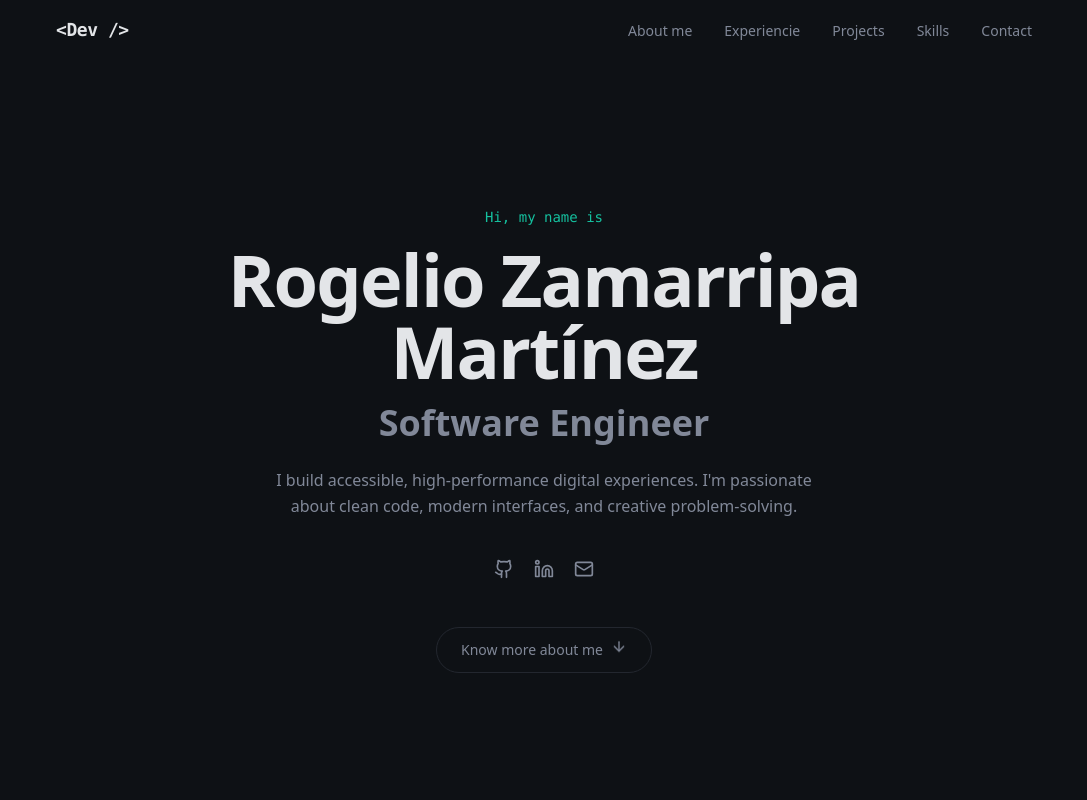
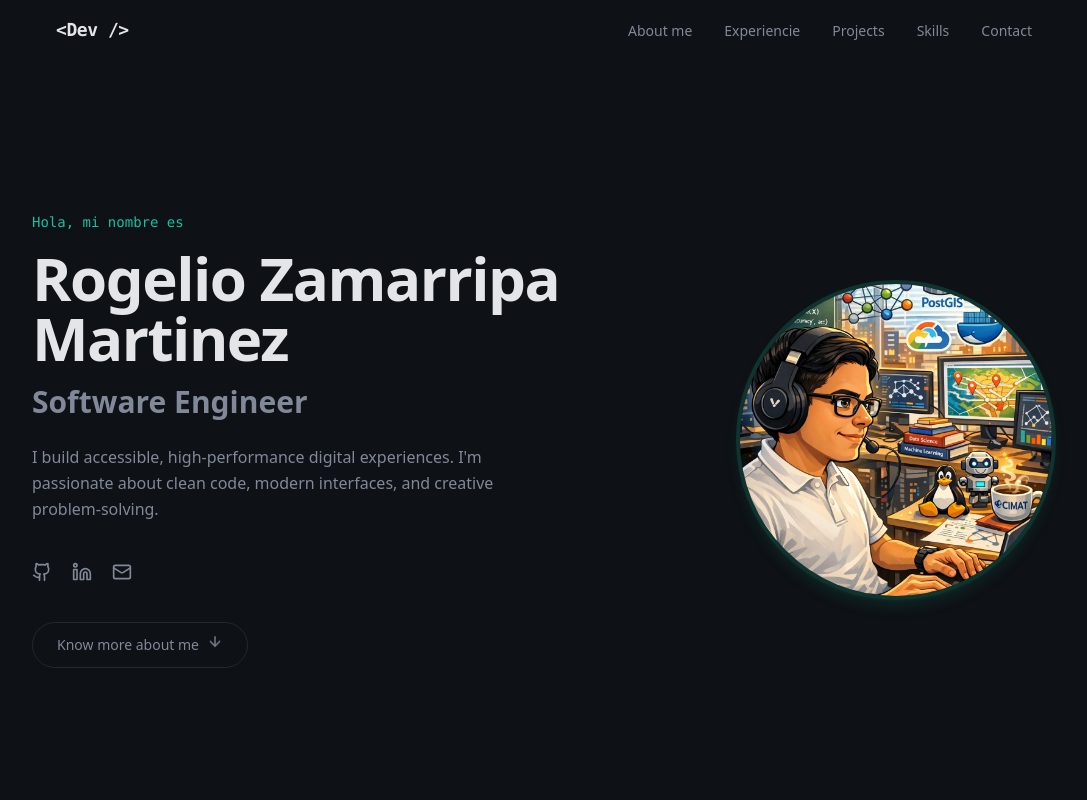
Before and after one commit to rogerzma/personal-portfolio, a Next.js app: page / in a window 1280 px wide. Shown: the top 800 px of the page, without its empty margins (96-1183 px from the left). Built offline with nearby package versions, Linux system fonts and the light colour scheme.

Commit message:
foto de perfil agregada

```diff
--- a/components/portfolio/hero.tsx
+++ b/components/portfolio/hero.tsx
@@ -1,25 +1,31 @@
+import Image from "next/image";
 import { ArrowDown, Github, Linkedin, Mail } from "lucide-react";
 
 export function Hero() {
   return (
-    <section className="flex min-h-screen flex-col items-center justify-center px-6 pt-20">
-      <div className="mx-auto max-w-3xl text-center">
+    <section
+      id="hero"
+      className="flex min-h-screen items-center justify-center px-6 pt-20"
+    >
+      <div className="mx-auto flex max-w-5xl flex-col-reverse items-center gap-12 md:flex-row md:gap-16">
+        {/* Left: Text */}
+        <div className="flex-1 text-center md:text-left">
           <p className="mb-4 font-mono text-sm text-primary">
-          Hi, my name is
+            Hola, mi nombre es
           </p>
-        <h1 className="mb-4 text-balance text-4xl font-bold tracking-tight text-foreground md:text-6xl lg:text-7xl">
-          Rogelio Zamarripa Martínez
+          <h1 className="mb-4 text-balance text-4xl font-bold tracking-tight text-foreground md:text-5xl lg:text-6xl">
+            Rogelio Zamarripa Martinez
           </h1>
-        <h2 className="mb-6 text-balance text-2xl font-semibold text-muted-foreground md:text-3xl lg:text-4xl">
+          <h2 className="mb-6 text-balance text-xl font-semibold text-muted-foreground md:text-2xl lg:text-3xl">
             Software Engineer
           </h2>
-        <p className="mx-auto mb-10 max-w-xl text-pretty leading-relaxed text-muted-foreground">
-          I build accessible, high-performance digital experiences.
-          I'm passionate about clean code, modern interfaces, and
-          creative problem-solving.
+          <p className="mb-10 max-w-lg text-pretty leading-relaxed text-muted-foreground">
+            I build accessible, high-performance digital experiences. I'm
+            passionate about clean code, modern interfaces, and creative
+            problem-solving.
           </p>
 
-        <div className="mb-12 flex items-center justify-center gap-5">
+          <div className="mb-10 flex items-center justify-center gap-5 md:justify-start">
             <a
               href="https://github.com/rogerzma"
               target="_blank"
@@ -55,6 +61,20 @@ export function Hero() {
             <ArrowDown className="h-4 w-4 animate-bounce" />
           </a>
         </div>
+
+        {/* Right: Profile Photo */}
+        <div className="flex flex-shrink-0 items-center justify-center">
+          <div className="relative h-56 w-56 overflow-hidden rounded-full border-4 border-primary/20 shadow-lg shadow-primary/10 md:h-72 md:w-72 lg:h-80 lg:w-80">
+            <Image
+              src="/images/profile.jpeg"
+              alt="Rogelio Zamarripa Martinez"
+              fill
+              className="object-cover"
+              priority
+            />
+          </div>
+        </div>
+      </div>
     </section>
   );
 }
```
Also changed, not shown: public/images/profile.jpeg (added). Lines whose indentation alone changed are shown as unchanged.
